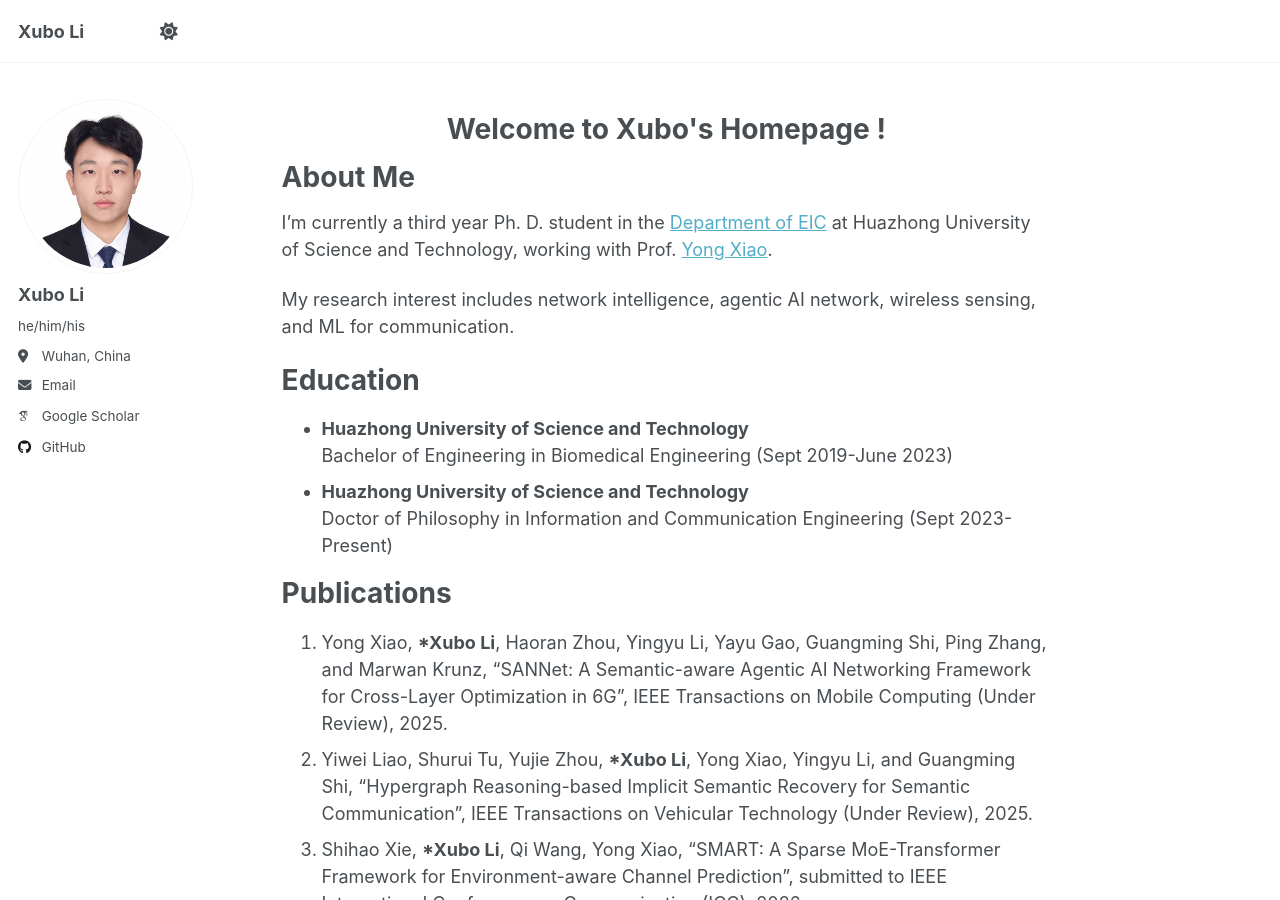
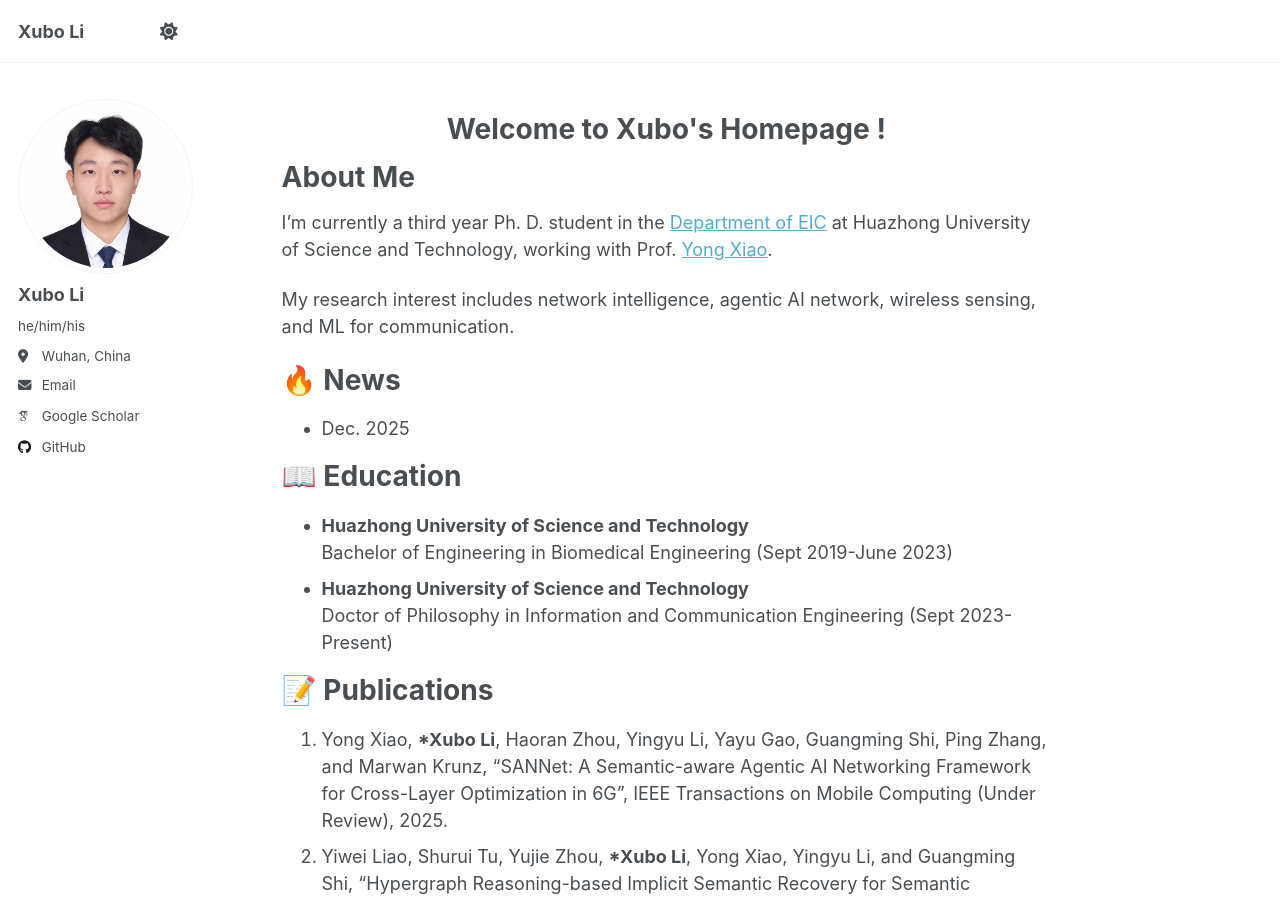
Before and after one commit to XuboLee/xubolee.github.io, a Jekyll site: the page built from _pages/about.md, in a window 1280 px wide and 900 px high. Built offline with Jekyll 4.4.1, drawn with Linux system fonts in a browser that asks for light colours; some web fonts are replaced; a script that is not in the unit is left out.

Commit message:
Update about.md

```diff
--- a/_pages/about.md
+++ b/_pages/about.md
@@ -17,14 +17,18 @@ I'm currently a third year Ph. D. student in the [Department of EIC](https://ei.
 
 My research interest includes network intelligence, agentic AI network, wireless sensing, and ML for communication.
 
-Education
+🔥 News
+======
+- Dec. 2025
+
+📖 Education
 ======
 - <strong>Huazhong University of Science and Technology</strong><br>
   Bachelor of Engineering in Biomedical Engineering (Sept 2019-June 2023)
 - <strong>Huazhong University of Science and Technology</strong><br>
   Doctor of Philosophy in Information and Communication Engineering (Sept 2023-Present)
 
-Publications
+📝 Publications
 ======
 1. Yong Xiao, <strong>*Xubo Li</strong>, Haoran Zhou, Yingyu Li, Yayu Gao, Guangming Shi, Ping Zhang, and Marwan Krunz, "SANNet: A Semantic-aware Agentic AI Networking Framework for Cross-Layer Optimization in 6G", IEEE Transactions on Mobile Computing (Under Review), 2025.
 1. Yiwei Liao, Shurui Tu, Yujie Zhou, <strong>*Xubo Li</strong>, Yong Xiao, Yingyu Li, and Guangming Shi, "Hypergraph Reasoning-based Implicit Semantic Recovery for Semantic Communication", IEEE Transactions on Vehicular Technology (Under Review), 2025.
```
